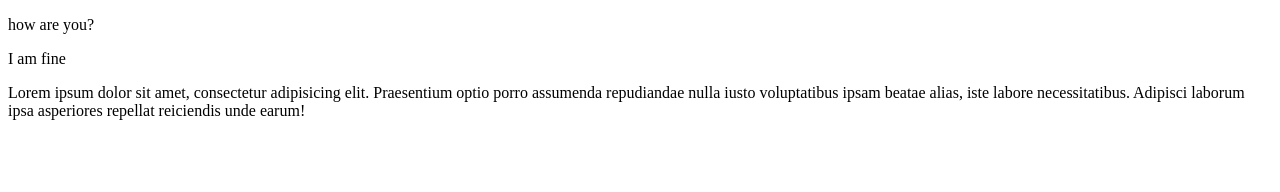
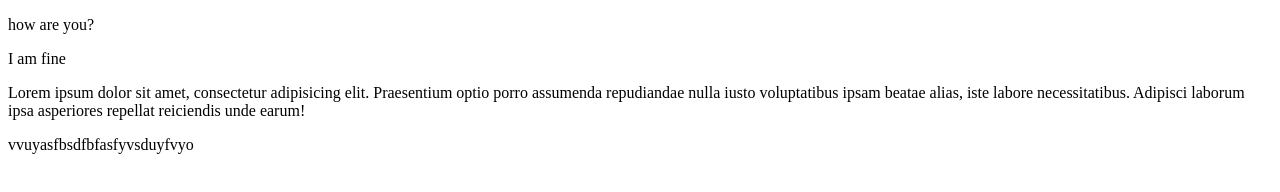
Before and after one commit to nomanaptech123/practice, a plain HTML site: page index.html in a window 1280 px wide. Drawn offline with Linux system fonts and the light colour scheme.

Commit message:
h sdnpfasfnp

```diff
--- a/index.html
+++ b/index.html
@@ -9,5 +9,6 @@
     <p>how are you?</p>
     <p>I am fine</p>
     <p>Lorem ipsum dolor sit amet, consectetur adipisicing elit. Praesentium optio porro assumenda repudiandae nulla iusto voluptatibus ipsam beatae alias, iste labore necessitatibus. Adipisci laborum ipsa asperiores repellat reiciendis unde earum!</p>
+    <p>vvuyasfbsdfbfasfyvsduyfvyo</p>
 </body>
 </html>
```
